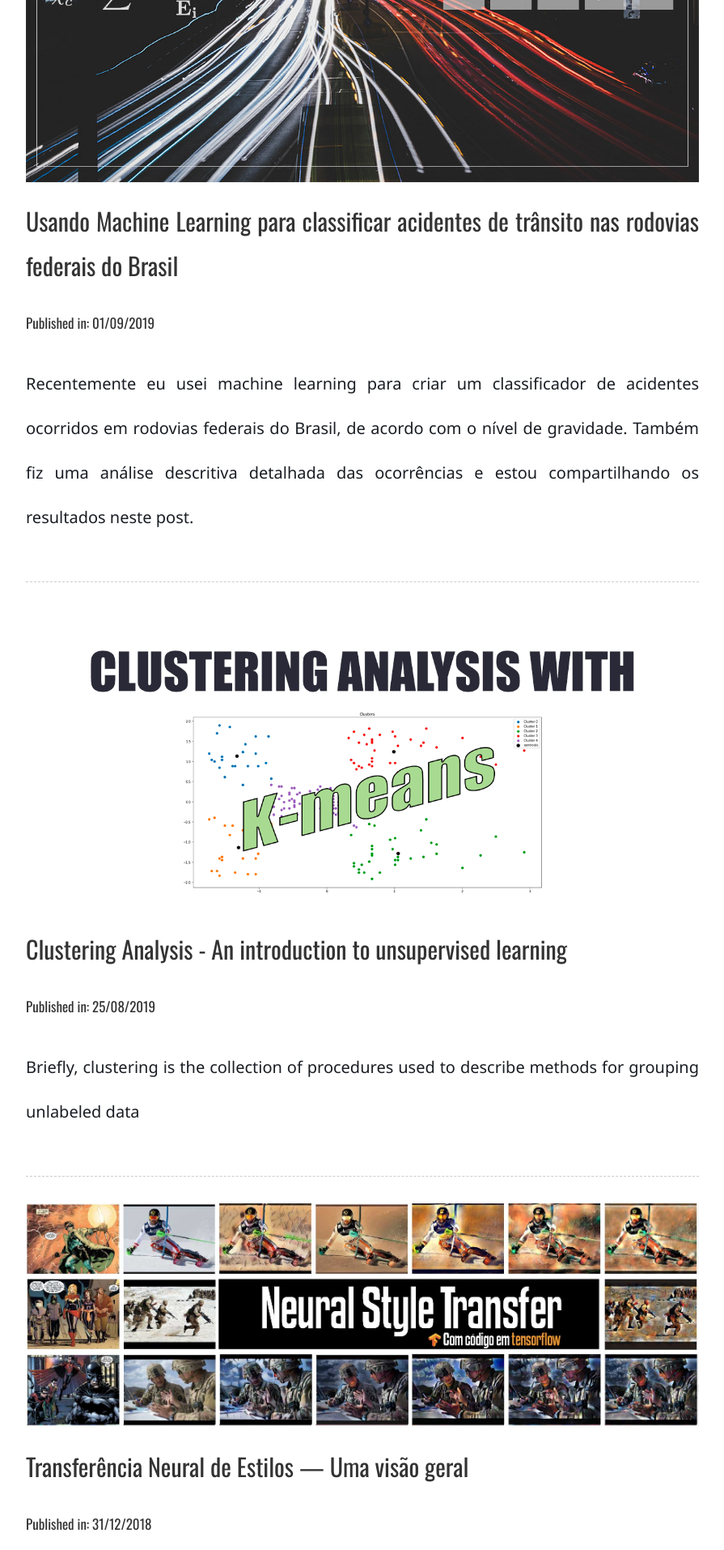
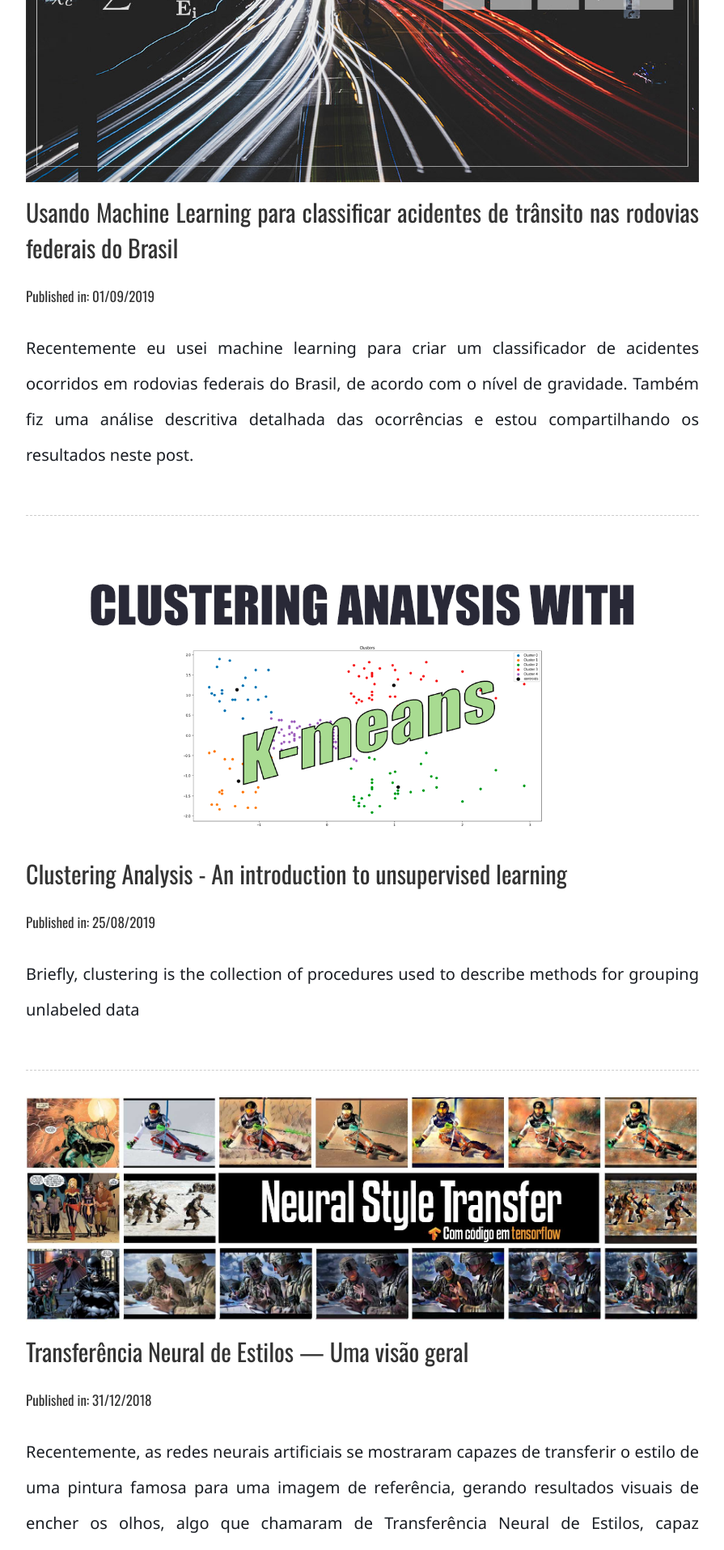
Before and after one commit to luisfredgs/luisfredgs.github.io, a Jekyll site: the page built from index.html, in a window 1280 px wide. Shown: the part 834-2748 px from the top of the page at 81% size, without its empty margins (192-1087 px from the left). Built offline with Jekyll 4.4.1, drawn with Linux system fonts in a browser that asks for light colours; the list of posts is cut into pages by our own code; comment, search, counter and statistics services are not loaded.

Commit message:
Update custom.css

```diff
--- a/css/custom.css
+++ b/css/custom.css
@@ -555,3 +555,7 @@ blockquote p {
 #home ul li:before{
   background: none;
 }
+
+#home ul{
+  line-height: 2em;
+}
```
